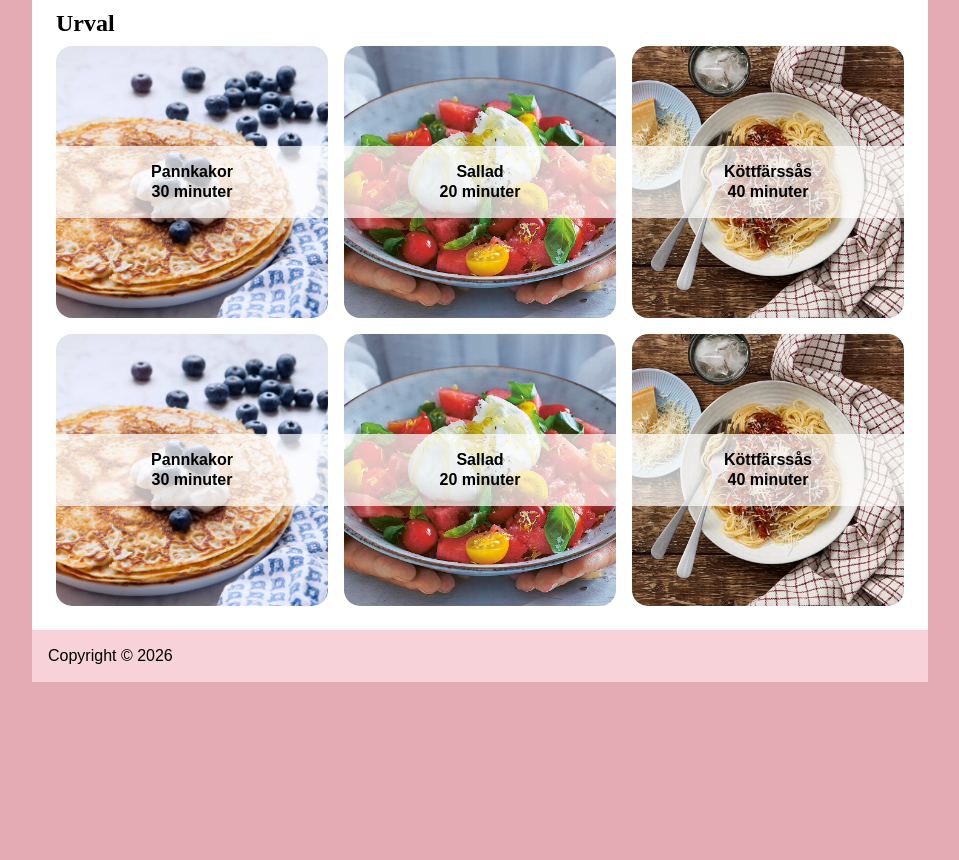
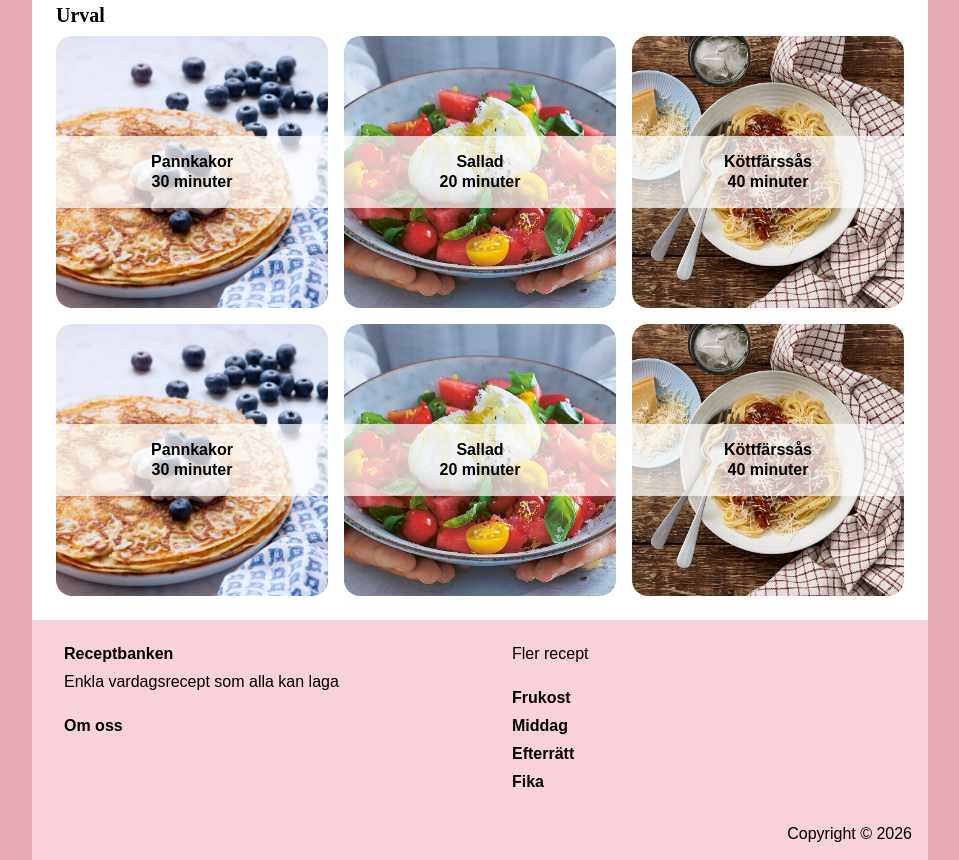
Before and after one commit to yilarc/pannkakor, a plain HTML site: page Index.html in a window 1280 px wide. Shown: the part 667-1527 px from the top of the page, without its empty margins (160-1119 px from the left). Before the commit the page ends 1349 px from the top, so only its background shows below. Drawn offline with Linux system fonts and the light colour scheme.

Commit message:
updated grid in footer and added to all pages

```diff
--- a/Index.html
+++ b/Index.html
@@ -95,7 +95,26 @@
   </main>
 
   <footer class="footer">
-    <p>Copyright © 2026</p>
+    <section class="footnav">
+      <article class="footnote">
+        <a href="Index.html">Receptbanken</a>
+        <p>Enkla vardagsrecept som alla kan laga</p>
+        <a href="Om-oss.html">Om oss</a>
+      </article>
+
+      <article class="footlinks">
+        <p>Fler recept</p>
+        <a href="Frukost.html">Frukost</a>
+        <a href="Middag.html">Middag</a>
+        <a href="Efterrätt.html">Efterrätt</a>
+        <a href="Fika.html">Fika</a>
+      </article>
+
+      <article class="copyright">
+        <p>Copyright © 2026</p>
+      </article>
+    </section>
+
   </footer>
 
 </body>
--- a/Style.css
+++ b/Style.css
@@ -60,7 +60,8 @@
     --font-body: Arial, sans-serif;
 
     /* Font sizes */
-    --font-size-small: 1rem;
+    --font-size-xsmall: 1rem;
+    --font-size-small: 1.25rem;
     --font-size-medium: 1.5rem;
     --font-size-large: 2.5rem;
 
@@ -82,7 +83,7 @@
 
 a {
   color: var(--color-black);
-  font-size: var(--font-size-small);
+  font-size: var(--font-size-xsmall);
   font-weight: bold;
   text-decoration: none;
 }
@@ -105,12 +106,13 @@ a:hover {
 
 .footnav {
   display: grid;
-  grid-template-columns: 1fr 1fr;
+  grid-template-columns: repeat(2, 1fr);
   padding-block-start: 0.5rem;
+  gap: 2rem;
 
 a {
   color: var(--color-black);
-  font-size: var(--font-size-small);
+  font-size: var(--font-size-xsmall);
   font-weight: bold;
   text-decoration: none;
 }
@@ -119,8 +121,9 @@ a:hover {
   color: var(--color-title);
   text-decoration: underline;
 }
+}
 
-.footnote {
+.footnote, .footlinks {
   display: flex;
   flex-direction: column;
   text-align: start;
@@ -128,15 +131,17 @@ a:hover {
   padding-inline-start: 1rem;
 }
 
-.footlinks {
-  display: flex;
-  flex-direction: column;
-  align-items: flex-end;
-  gap: 0.5rem;
-  padding-inline-end: 1rem;
+.footnote p,
+.footlinks p {
+  margin-block-end: 1rem;
 }
 
+.copyright {
+  text-align: end;
+  grid-column: 1/3;
 }
+
+
 
 /* ==========================
 Font and size for the entire website
@@ -159,13 +164,13 @@ h2 {
 }
 
 h3 {
-  font-size: var(--font-size-medium);
+  font-size: var(--font-size-small);
   margin-block-end: var(--spacing-xsmall);
 }
 
 body {
   font-family: var(--font-body);
-  font-size: var(--font-size-small);
+  font-size: var(--font-size-xsmall);
   line-height: 1.25;
 }
 
@@ -333,7 +338,7 @@ figcaption {
     grid-area: stack;
   }
 
-  .hero-text, .main-title {
+  .hero-text {
     /* position: absolute;
     object-fit: cover;*/
     height: max-content;
```
Also changed, not shown: Pannkakor.html (+4 -3 lines), Suggestions.html (+34 -11 lines).
